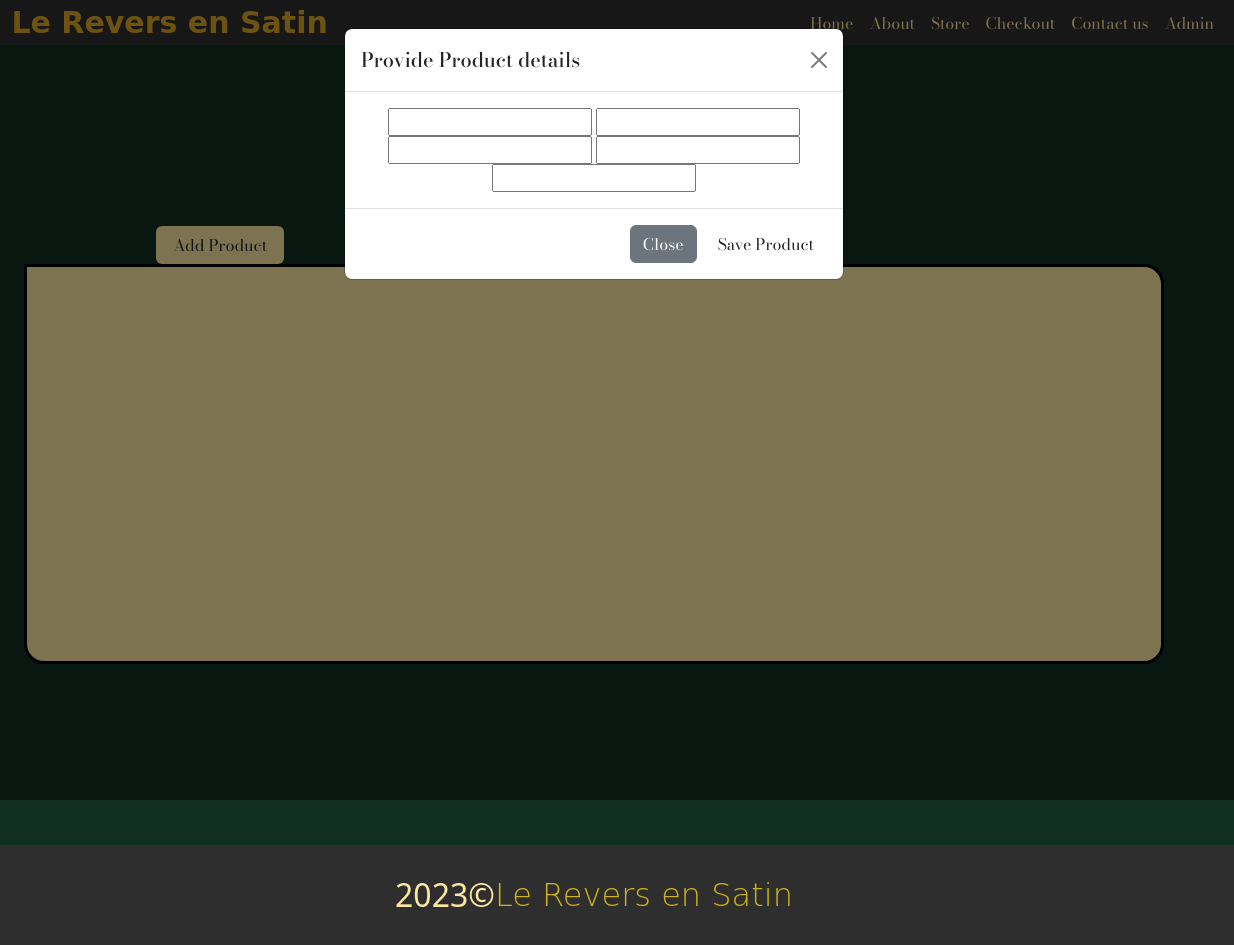
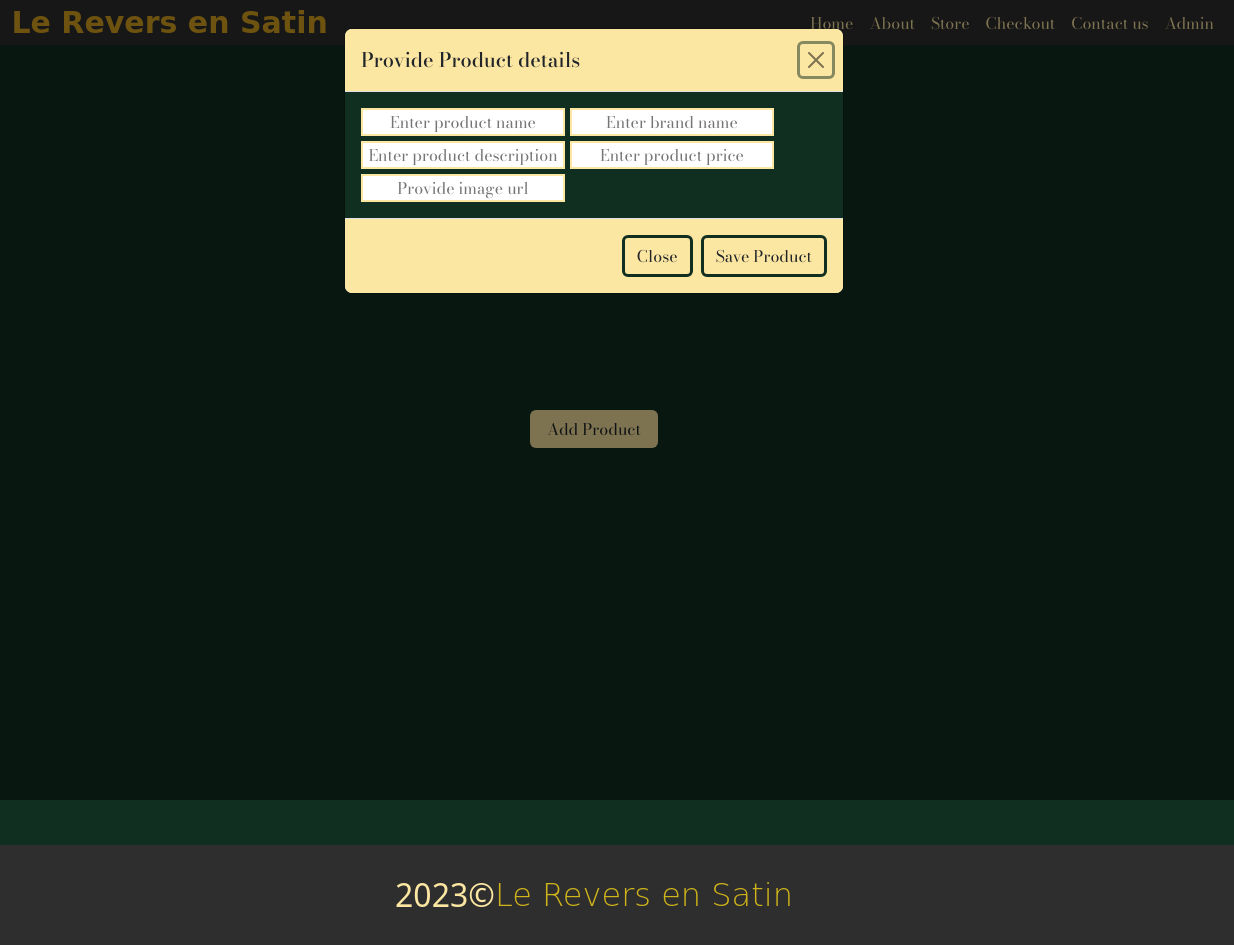
Before and after one commit to D-Raff/Le-Revers-en-Satin, a plain HTML site: page html/Admin.html in a window 1280 px wide. Both pictures are taken after a click on the button "Add Product". Shown: the full height of the page, 46-1280 px from the left. Drawn offline with nearby package versions, Linux system fonts and the light colour scheme; a web font is replaced by a local one.

Commit message:
added some functionality to the admin page

```diff
--- a/html/Admin.html
+++ b/html/Admin.html
@@ -1,47 +1,34 @@
 <!DOCTYPE html>
 <html lang="en">
+
 <head>
   <meta charset="UTF-8" />
   <meta name="viewport" content="width=device-width, initial-scale=1.0" />
   <!-- styling (css and bootstrap) -->
   <link rel="stylesheet" href="../style/style.css" />
-    <link
-      href="https://cdn.jsdelivr.net/npm/bootstrap@5.3.2/dist/css/bootstrap.min.css"
-      rel="stylesheet"
-      integrity="sha384-T3c6CoIi6uLrA9TneNEoa7RxnatzjcDSCmG1MXxSR1GAsXEV/Dwwykc2MPK8M2HN"
-      crossorigin="anonymous"
-    />
+  <link href="https://cdn.jsdelivr.net/npm/bootstrap@5.3.2/dist/css/bootstrap.min.css" rel="stylesheet"
+    integrity="sha384-T3c6CoIi6uLrA9TneNEoa7RxnatzjcDSCmG1MXxSR1GAsXEV/Dwwykc2MPK8M2HN" crossorigin="anonymous" />
   <title>Admin</title>
 </head>
+
 <body>
   <nav class="navbar navbar-dark navbar-expand-lg m-0 p-0">
     <div class="container-fluid navbar-fill">
       <a class="brand" href="../index.html">
-          <img
-            loading="lazy"
+        <img loading="lazy"
           src="https://i.postimg.cc/L63DB79R/prom-tuxedo-bride-silhouette-clip-art-tuxedo-76310c97a6b67ef1f9a7bec82685d6fd.png"
-            alt="logo"
-          />
+          alt="logo" />
         Le Revers en Satin
       </a>
 
-        <button
-          class="navbar-toggler"
-          type="button"
-          data-bs-toggle="collapse"
-          data-bs-target="#navbarNavDropdown"
-          aria-controls="navbarNavDropdown"
-          aria-expanded="false"
-          aria-label="Toggle navigation"
-        >
+      <button class="navbar-toggler" type="button" data-bs-toggle="collapse" data-bs-target="#navbarNavDropdown"
+        aria-controls="navbarNavDropdown" aria-expanded="false" aria-label="Toggle navigation">
         <span class="navbar-toggler-icon"></span>
       </button>
       <div class="collapse navbar-collapse" id="navbarNavDropdown">
         <ul class="navbar-nav ms-auto mb-2 mb-lg-0">
           <li class="nav-item">
-              <a class="nav-link" aria-current="page" href="../index.html"
-                >Home</a
-              >
+            <a class="nav-link" aria-current="page" href="../index.html">Home</a>
           </li>
           <li class="nav-item">
             <a class="nav-link" href="./About.html">About</a>
@@ -64,48 +51,30 @@
   </nav>
 
   <main id="Admin">
-      <button
-        type="button"
-        class="btn"
-        data-add-prod
-        data-bs-toggle="modal"
-        data-bs-target="#productAdder"
-      >
+    <div class="container">
+      <button type="button" class="btn" data-add-prod data-bs-toggle="modal" data-bs-target="#productAdder">
         Add Product
       </button>
-      <div
-        class="modal fade"
-        id="productAdder"
-        tabindex="-1"
-        aria-labelledby="addProduct"
-        aria-hidden="true"
-      >
+    </div>
+
+    <div class="modal fade" id="productAdder" tabindex="-1" aria-labelledby="addProduct" aria-hidden="true">
       <div class="modal-dialog">
         <div class="modal-content">
           <div class="modal-header">
             <h1 class="modal-title fs-5" id="addProduct">
               Provide Product details
             </h1>
-              <button
-                type="button"
-                class="btn-close"
-                data-bs-dismiss="modal"
-                aria-label="Close"
-              ></button>
+            <button type="button" class="btn-close" data-bs-dismiss="modal" aria-label="Close"></button>
           </div>
           <div class="modal-body">
-              <input type="text" data-name>
-              <input type="text" data-make>
-              <input type="text" data-description>
-              <input type="text" data-price>
-              <input type="text" data-img>
+            <input placeholder="Enter product name" type="text" data-name>
+            <input placeholder="Enter brand name" type="text" data-make>
+            <input placeholder="Enter product description" type="text" data-description>
+            <input placeholder="Enter product price" type="text" data-price>
+            <input placeholder="Provide image url" type="text" data-img>
           </div>
-            <div class="modal-footer">
-              <button
-                type="button"
-                class="btn btn-secondary"
-                data-bs-dismiss="modal"
-              >
+          <div class="modal-footer modal-bot">
+            <button type="button" class="btn" data-bs-dismiss="modal">
               Close
             </button>
             <button data-save-prod type="button" class="btn">
@@ -115,10 +84,10 @@
         </div>
       </div>
     </div>
-      <!-- <div class="admin-btn">
-        <button type="button" data-add-prod>Add product</button>
-      </div> -->
-      <div class="container admin-products"></div>
+    <!-- <div class="container admin-products"></div> -->
+    <table>
+
+    </table>
   </main>
 
   <footer class="container-fluid">
@@ -127,12 +96,11 @@
   </footer>
 
   <!-- linking scripts and bootstrap -->
-    <script
-      src="https://cdn.jsdelivr.net/npm/bootstrap@5.3.2/dist/js/bootstrap.bundle.min.js"
-      integrity="sha384-C6RzsynM9kWDrMNeT87bh95OGNyZPhcTNXj1NW7RuBCsyN/o0jlpcV8Qyq46cDfL"
-      crossorigin="anonymous"
-    ></script>
+  <script src="https://cdn.jsdelivr.net/npm/bootstrap@5.3.2/dist/js/bootstrap.bundle.min.js"
+    integrity="sha384-C6RzsynM9kWDrMNeT87bh95OGNyZPhcTNXj1NW7RuBCsyN/o0jlpcV8Qyq46cDfL" crossorigin="anonymous">
+  </script>
   <script src="../script/admin.js"></script>
   <script src="../script/code.js"></script>
 </body>
+
 </html>
--- a/script/admin.js
+++ b/script/admin.js
@@ -1,17 +1,36 @@
 // admin js
 // creating a variable for the array to be saved into local storage
-let products = []
+let products = [];
 
 // using a constructor function to create new objects
 function Product(name, make, description, price, img) {
-    this.name = name,
-    this.make = make,
-    this.description = description,
-    this.price = price,
-    this.img = img
+  (this.name = name),
+    (this.make = make),
+    (this.description = description),
+    (this.price = price),
+    (this.img = img);
 }
 
+// creating a button to add products into the products array
+let btnAddItem = document.querySelector("[data-save-prod]");
+btnAddItem.addEventListener("click", () => {
+  // creating variables for inputs
+  let Name = document.querySelector("[data-name]");
+  let Make = document.querySelector("[data-make]");
+  let Description = document.querySelector("[data-description]");
+  let Price = document.querySelector("[data-price]");
+  let Img = document.querySelector("[data-img]");
+  // setting input values to provide information for keys
+  let newProduct = new Product(
+    Name.value,
+    Make.value,
+    Description.value,
+    Price.value,
+    Img.value
+  );
+//   adding the product into our local storage array
+  products.push(newProduct)
 
-// creating a button to add products into the products array
-let btnAddItem = document.querySelector('[data-add-prod]')
-btnAddItem.addEventListener('click', )
+localStorage.setItem("products", JSON.stringify(products))
+
+});
--- a/script/store.js
+++ b/script/store.js
@@ -79,7 +79,7 @@ let searchProducts = document.querySelector("[data-search]");
 
 searchProducts.addEventListener("keyup", function () {
   try {
-    let searchItem = products.filter((prod) => {
+    let searchItem = products.filter(prod => {
       return prod.name
         .toLowerCase()
         .includes(searchProducts.value.toLowerCase());
--- a/style/style.css
+++ b/style/style.css
@@ -254,12 +254,12 @@ img[alt="Shop info background"] {
   display: flex;
   flex-direction: column;
   font-family: 'Bodoni Moda', serif;
+  gap: 2em;
 }
 .admin-btn{
   width: fit-content;
   display: flex;
   position: relative;
-  left: 15.6%;
 }
 [data-add-prod]{
   border-radius: 20px;
@@ -267,18 +267,29 @@ img[alt="Shop info background"] {
   color: #112f21;
   background: #fbe6a2 !important;
   position: relative;
-  left: 15.8%;
 }
 
 .admin-products{
-  border: 3px solid black;
-  border-top-left-radius: 0 !important;
   border-radius: 20px;
   min-height: 50vh;
   background: #fbe6a2;
 }
 
-
+.modal-body{
+  background: #112f21;
+  display: flex;
+  flex-wrap: wrap;
+  gap: 5px;
+}
+.modal-body input{
+  border: 2px solid #fbe6a2;
+}
+:is(.modal-footer,.modal-header){
+  background: #fbe6a2 !important;
+}
+:is([data-bs-dismiss],[data-save-prod]){
+  border: 3px solid #112f21 !important;
+}
 
 
 
```
Lines whose indentation alone changed are shown as unchanged.
